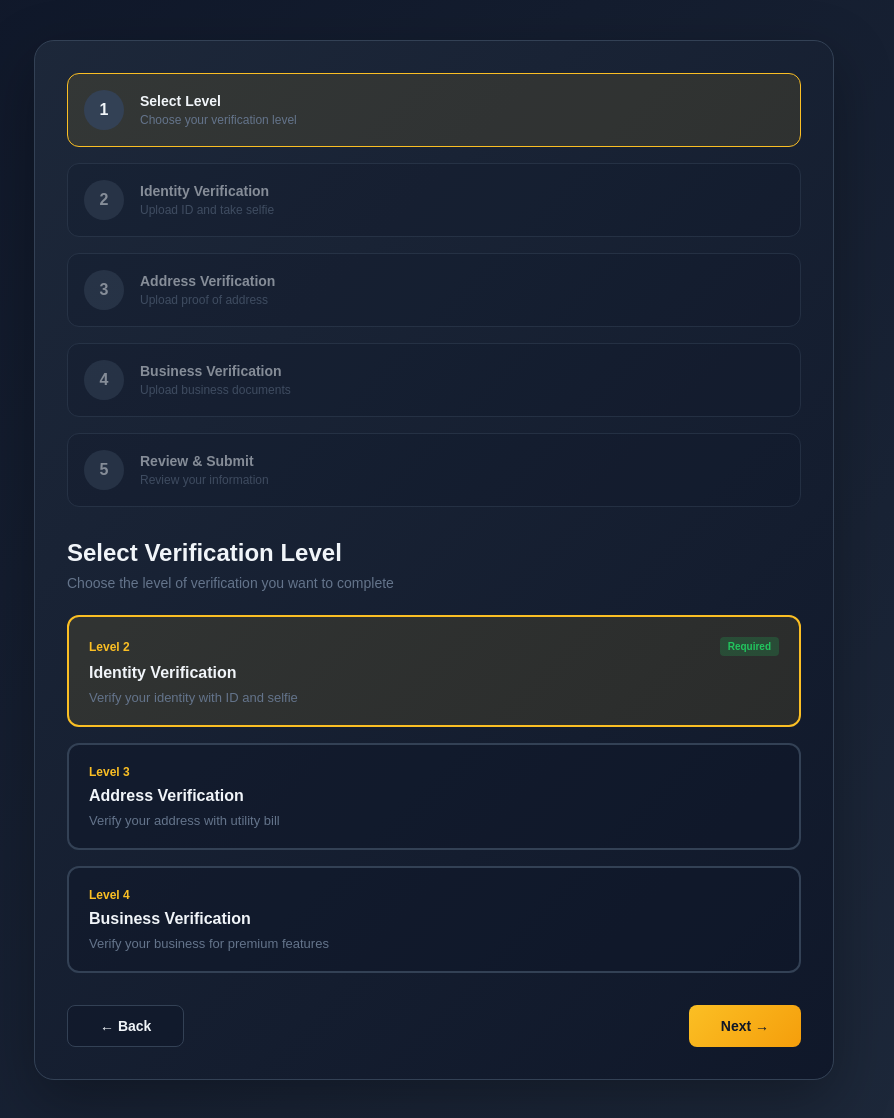
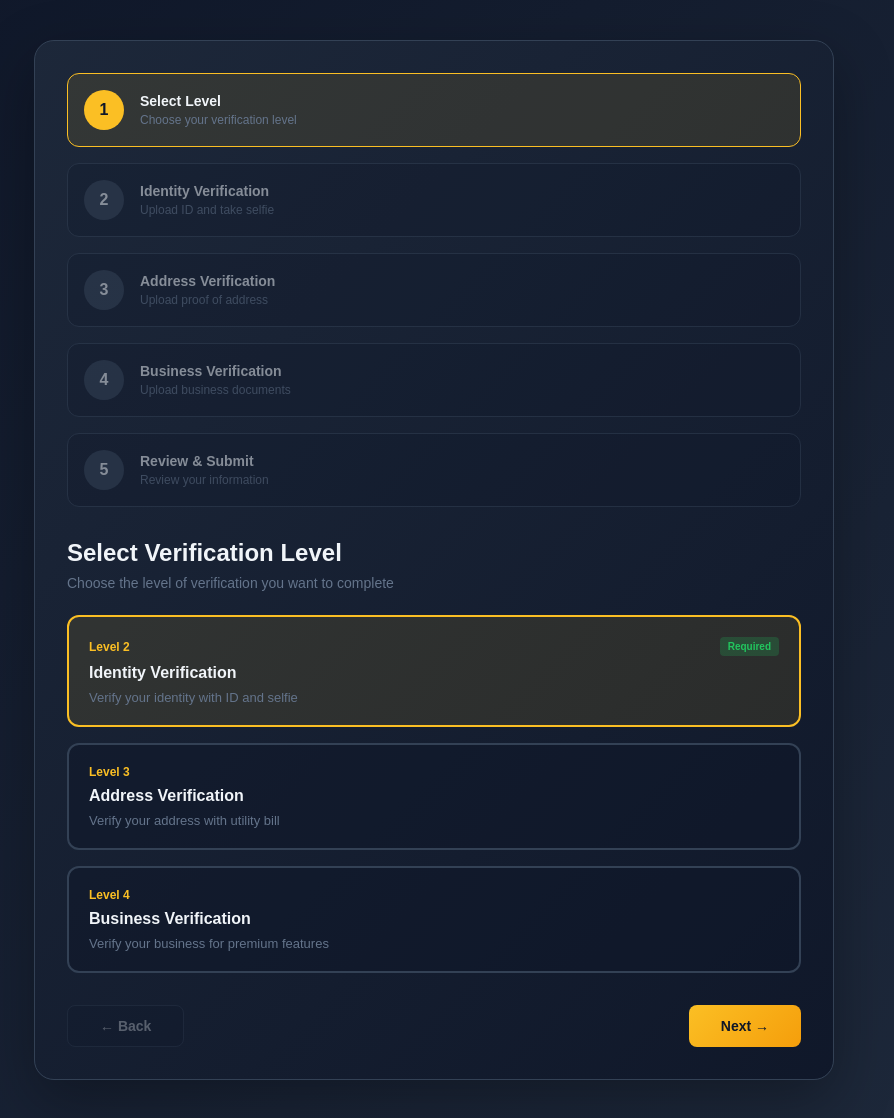
Before and after one commit to richard254120/axx-spaces-frontend, a React (Vite) app: page /settings in a window 1280 px wide. Shown: the whole page, without its empty margins (206-1100 px from the left). Built offline with nearby package versions, Linux system fonts and the light colour scheme.

Commit message:
Updated homepage

```diff
--- a/src/pages/Verification.jsx
+++ b/src/pages/Verification.jsx
@@ -17,22 +17,19 @@ const Verification = () => {
     // Level 2: Identity
     idType: '',
     idDocument: null,
-    idPreview: null,
-    idDocumentName: null,
+    idDocumentPreview: null,
     idDocumentName: null,
     selfie: null,
 
     // Level 3: Address
     addressDocument: null,
-    addressDocumentName: null, addressPreview: null,
-
+    addressDocumentPreview: null,
     addressDocumentName: null,
 
     // Level 4: Business
     businessName: '',
-    businessRegistrabionNume: null,
-    tasinessRegistration: null,
-    businessPreview: null,
+    businessRegistration: null,
+    businessRegistrationPreview: null,
     businessRegistrationName: null,
     taxId: '',
   });
@@ -56,7 +53,7 @@ const Verification = () => {
       ...prev,
       [field]: file,
       [`${field}Preview`]: previewUrl,
-      [`${field}Name`]: file ? file.name : null
+      [`${field}Name`]: file ? file.name : null,
     }));
   };
 
@@ -65,7 +62,7 @@ const Verification = () => {
       ...prev,
       [field]: null,
       [`${field}Preview`]: null,
-      [`${field}Name`]: null
+      [`${field}Name`]: null,
     }));
   };
 
@@ -89,7 +86,6 @@ const Verification = () => {
     try {
       const API_BASE = import.meta.env.VITE_API_URL || 'https://axx-spaces-backend-1.onrender.com/api';
 
-      // Create FormData for file uploads
       const formDataToSend = new FormData();
       formDataToSend.append('verificationLevel', selectedLevel);
       formDataToSend.append('idType', formData.idType);
@@ -99,7 +95,6 @@ const Verification = () => {
         formDataToSend.append('taxId', formData.taxId);
       }
 
-      // Add files
       if (formData.idDocument) {
         formDataToSend.append('idDocument', formData.idDocument);
       }
@@ -110,7 +105,6 @@ const Verification = () => {
         formDataToSend.append('businessRegistration', formData.businessRegistration);
       }
       if (formData.selfie) {
-        // Convert base64 to blob
         const base64Data = formData.selfie.split(',')[1];
         const byteCharacters = atob(base64Data);
         const byteArrays = [];
@@ -183,7 +177,7 @@ const Verification = () => {
                   key={level.level}
                   style={{
                     ...styles.levelCard,
-                    ...(selectedLevel === level.level && styles.levelCardSelected)
+                    ...(selectedLevel === level.level && styles.levelCardSelected),
                   }}
                   onClick={() => setSelectedLevel(level.level)}
                 >
@@ -246,7 +240,7 @@ const Verification = () => {
               <DocumentUpload
                 label="Proof of Address (Utility Bill, Bank Statement)"
                 onFileChange={(file, previewUrl) => handleFileChange('addressDocument', file, previewUrl)}
-                previewUrl={formData.addressPreview}
+                previewUrl={formData.addressDocumentPreview}
                 fileName={formData.addressDocumentName}
                 onRemove={() => handleRemoveFile('addressDocument')}
                 required={selectedLevel >= 3}
@@ -293,7 +287,7 @@ const Verification = () => {
               <DocumentUpload
                 label="Business Registration Certificate"
                 onFileChange={(file, previewUrl) => handleFileChange('businessRegistration', file, previewUrl)}
-                previewUrl={formData.businessPreview}
+                previewUrl={formData.businessRegistrationPreview}
                 fileName={formData.businessRegistrationName}
                 onRemove={() => handleRemoveFile('businessRegistration')}
                 required={selectedLevel >= 4}
@@ -308,6 +302,9 @@ const Verification = () => {
             <h2 style={styles.stepTitle}>Review & Submit</h2>
             <p style={styles.stepDescription}>Review your information before submitting</p>
 
+            {error && <div style={styles.errorBox}>{error}</div>}
+            {success && <div style={styles.successBox}>{success}</div>}
+
             <div style={styles.reviewSection}>
               <div style={styles.reviewItem}>
                 <span style={styles.reviewLabel}>Verification Level:</span>
@@ -317,28 +314,28 @@ const Verification = () => {
               {formData.idType && (
                 <div style={styles.reviewItem}>
                   <span style={styles.reviewLabel}>ID Type:</span>
-                  <span style={styles.reviewValue}>{formData.idType}</span>
+                  <span style={styles.reviewValue}>{formData.idType.replace('_', ' ')}</span>
                 </div>
               )}
 
               {formData.idDocument && (
                 <div style={styles.reviewItem}>
                   <span style={styles.reviewLabel}>ID Document:</span>
-                  <span style={styles.reviewValue}>Uploaded ✓</span>
+                  <span style={styles.reviewValue}>✓ {formData.idDocumentName}</span>
                 </div>
               )}
 
               {formData.selfie && (
                 <div style={styles.reviewItem}>
                   <span style={styles.reviewLabel}>Selfie:</span>
-                  <span style={styles.reviewValue}>Captured ✓</span>
+                  <span style={styles.reviewValue}>✓ Captured</span>
                 </div>
               )}
 
               {formData.addressDocument && (
                 <div style={styles.reviewItem}>
                   <span style={styles.reviewLabel}>Address Document:</span>
-                  <span style={styles.reviewValue}>Uploaded ✓</span>
+                  <span style={styles.reviewValue}>✓ {formData.addressDocumentName}</span>
                 </div>
               )}
 
@@ -359,17 +356,13 @@ const Verification = () => {
               {formData.businessRegistration && (
                 <div style={styles.reviewItem}>
                   <span style={styles.reviewLabel}>Business Registration:</span>
-                  <span style={styles.reviewValue}>Uploaded ✓</span>
+                  <span style={styles.reviewValue}>✓ {formData.businessRegistrationName}</span>
                 </div>
               )}
             </div>
 
             <div style={styles.termsBox}>
-              <input
-                type="checkbox"
-                id="terms"
-                style={styles.checkbox}
-              />
+              <input type="checkbox" id="terms" style={styles.checkbox} />
               <label htmlFor="terms" style={styles.termsLabel}>
                 I confirm that all information provided is accurate and I agree to the terms and conditions
               </label>
@@ -383,7 +376,7 @@ const Verification = () => {
   };
 
   return (
-    <div style={styles.container} >
+    <div style={styles.container}>
       <div style={styles.wizard}>
         {/* Step Indicator */}
         <div style={styles.stepIndicator}>
@@ -393,10 +386,14 @@ const Verification = () => {
               style={{
                 ...styles.stepIndicatorItem,
                 ...(step.step === currentStep && styles.stepIndicatorItemActive),
-                ...(step.step < currentStep && styles.stepIndicatorItemCompleted)
+                ...(step.step < currentStep && styles.stepIndicatorItemCompleted),
               }}
             >
-              <div style={styles.stepNumber}>
+              <div style={{
+                ...styles.stepNumber,
+                ...(step.step === currentStep && styles.stepNumberActive),
+                ...(step.step < currentStep && styles.stepNumberCompleted),
+              }}>
                 {step.step < currentStep ? '✓' : step.step}
               </div>
               <div style={styles.stepInfo}>
@@ -415,7 +412,10 @@ const Verification = () => {
         {/* Navigation */}
         <div style={styles.navigation}>
           <button
-            style={styles.backButton}
+            style={{
+              ...styles.backButton,
+              ...(currentStep === 1 && styles.backButtonDisabled),
+            }}
             onClick={handleBack}
             disabled={currentStep === 1}
           >
@@ -426,7 +426,7 @@ const Verification = () => {
             <button
               style={{
                 ...styles.nextButton,
-                ...(!isStepValid() && styles.nextButtonDisabled)
+                ...(!isStepValid() && styles.nextButtonDisabled),
               }}
               onClick={handleNext}
               disabled={!isStepValid()}
@@ -435,15 +435,19 @@ const Verification = () => {
             </button>
           ) : (
             <button
-              style={styles.submitButton}
+              style={{
+                ...styles.submitButton,
+                ...(loading && styles.nextButtonDisabled),
+              }}
               onClick={handleSubmit}
+              disabled={loading}
             >
-              Submit Verification
+              {loading ? 'Submitting...' : 'Submit Verification'}
             </button>
           )}
         </div>
       </div>
-    </div >
+    </div>
   );
 };
 
@@ -503,6 +507,14 @@ const styles = {
     fontWeight: '700',
     color: '#f1f5f9',
     flexShrink: 0,
+  },
+  stepNumberActive: {
+    background: '#fbbf24',
+    color: '#0f1729',
+  },
+  stepNumberCompleted: {
+    background: '#22c55e',
+    color: '#0f1729',
   },
   stepInfo: {
     flex: 1,
@@ -610,6 +622,7 @@ const styles = {
     color: '#f1f5f9',
     fontSize: '14px',
     outline: 'none',
+    boxSizing: 'border-box',
   },
   infoBox: {
     display: 'flex',
@@ -627,6 +640,24 @@ const styles = {
     color: '#fbbf24',
     flex: 1,
   },
+  errorBox: {
+    padding: '12px 16px',
+    background: 'rgba(239, 68, 68, 0.1)',
+    border: '1px solid rgba(239, 68, 68, 0.3)',
+    borderRadius: '8px',
+    color: '#f87171',
+    fontSize: '14px',
+    marginBottom: '16px',
+  },
+  successBox: {
+    padding: '12px 16px',
+    background: 'rgba(34, 197, 94, 0.1)',
+    border: '1px solid rgba(34, 197, 94, 0.3)',
+    borderRadius: '8px',
+    color: '#4ade80',
+    fontSize: '14px',
+    marginBottom: '16px',
+  },
   reviewSection: {
     display: 'flex',
     flexDirection: 'column',
@@ -640,7 +671,7 @@ const styles = {
     display: 'flex',
     justifyContent: 'space-between',
     padding: '8px 0',
-    borderBottom: '1px solid #334155',
+    borderBottom: '1px solid #1e293b',
   },
   reviewLabel: {
     fontSize: '14px',
@@ -659,14 +690,17 @@ const styles = {
     padding: '16px',
     background: 'rgba(15, 23, 41, 0.5)',
     borderRadius: '8px',
+    border: '1px solid #334155',
   },
   checkbox: {
     marginTop: '4px',
+    cursor: 'pointer',
   },
   termsLabel: {
     fontSize: '13px',
     color: '#64748b',
     cursor: 'pointer',
+    lineHeight: '1.5',
   },
   navigation: {
     display: 'flex',
@@ -683,6 +717,10 @@ const styles = {
     fontWeight: '600',
     cursor: 'pointer',
     transition: 'all 0.2s',
+  },
+  backButtonDisabled: {
+    opacity: 0.3,
+    cursor: 'not-allowed',
   },
   nextButton: {
     padding: '12px 32px',
```
